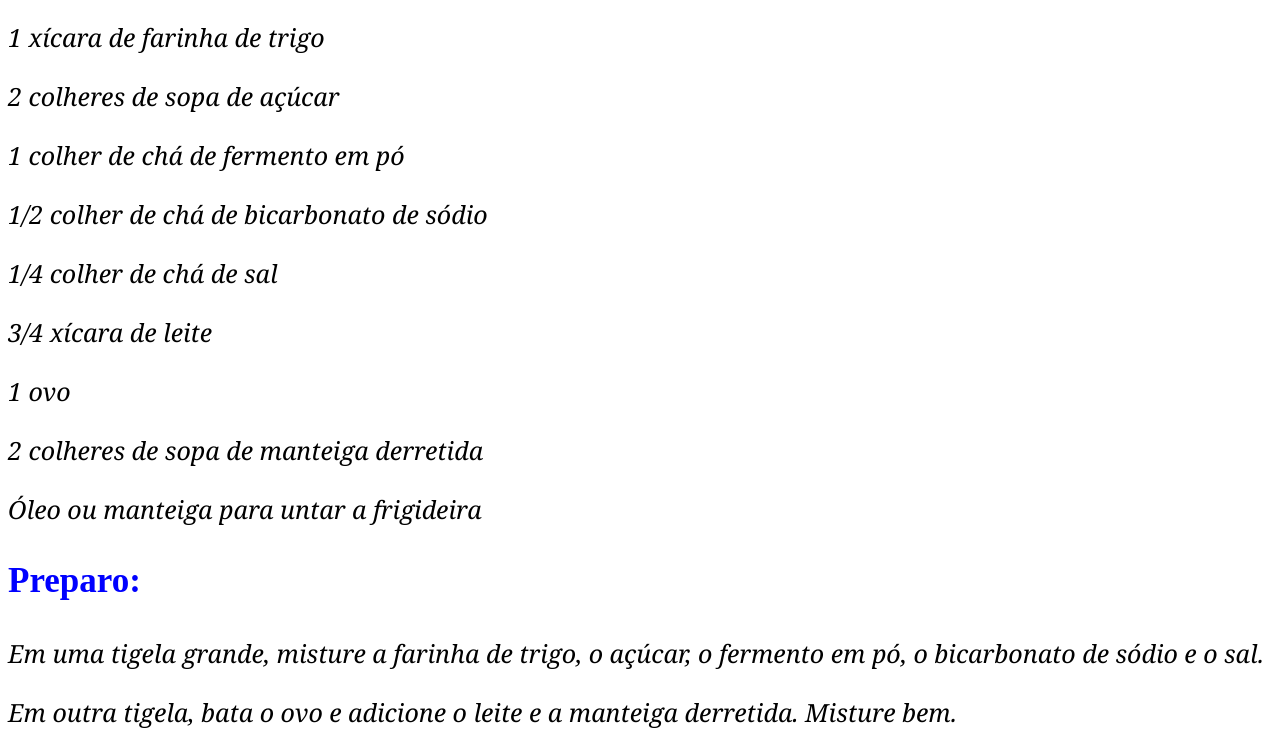
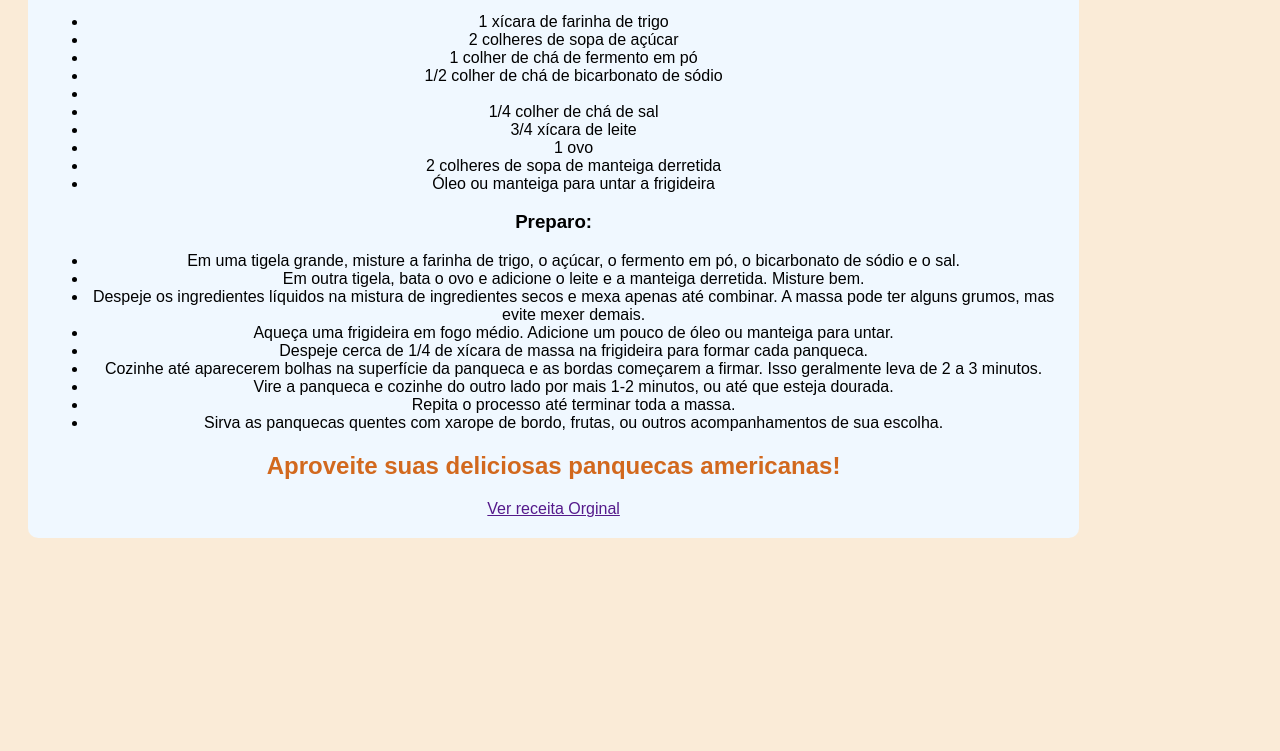
Before and after one commit to LukasPaiva2024/PROJETO-O1, a plain HTML site: page meu-primeiro-site.html in a window 1280 px wide. Shown: the part 331-1082 px from the top of the page. After the commit the page ends 889 px from the top, so only its background shows below. Drawn offline with Linux system fonts and the light colour scheme.

Commit message:
REESTRUTURAÇÃO DO HTML E CRIAÇÃO DO INDEEX

```diff
--- /dev/null
+++ b/index.css
@@ -0,0 +1,15 @@
+body{
+    background-color: antiquewhite;
+    font-family: Arial, Helvetica, sans-serif;
+    color: rgb(0, 0, 0);
+    text-align: center;
+}
+
+.container {
+background-color: aliceblue;
+border: 2px;
+width: 80%;
+margin: 20px;
+padding: 20px;
+border-radius: 10px;
+}
--- a/meu-primeiro-site.html
+++ b/meu-primeiro-site.html
@@ -1,70 +1,62 @@
 <!DOCTYPE html>
 <html lang="pt-p">
+
 <head>
     <meta charset="UTF-8">
     <meta name="viewport" content="width=device-width, initial-scale=1.0">
-    <title>MEU SITE DIA O2/O6/2O25</title> <style>
-        h3 {
-            color: blue;font-size: 35px;
-        }
-        h2 {
-            color: blueviolet; font-size: 45px;
-        }
-        h1 {
-            font-style: oblique;
-            font-family: 'Times New Roman', Times, serif;
-            font-size: 75px;
-        }
-        p {
-            font-family: Georgia, 'Times New Roman', Times, serif;
-            font-style: oblique;
-            font-size: 25px;
-        }
-    </style>
+    <title>MEU SITE DIA O2/O6/2O25</title>
+    <link rel="stylesheet" href="index.css">
+
 </head>
+
 <body>
-<h1 style="color: red;"">Receitas da Káthia</h1>
-<h2>Panquecas Americanas</h2>
-<h3>Ingredientes:</h3>
+    <div class="container">
+        <h1>Receitas da Káthia</h1>
+        <h2>Panquecas Americanas</h2>
+<img src="https://static.vecteezy.com/system/resources/previews/012/986/911/non_2x/pancake-3d-illustration-free-png.png" width="150px" alt="panqueas da kátia">
+        <h3>Ingredientes:</h3>
+        <ul>
+            <li>1 xícara de farinha de trigo</li>
+            <li>2 colheres de sopa de açúcar</li>
+            <li>1 colher de chá de fermento em pó</li>
+            <li>1/2 colher de chá de bicarbonato de sódio<li>
+            <li>1/4 colher de chá de sal</li>
+            <li>3/4 xícara de leite</li>
+            <li>1 ovo</li>
+            <li>2 colheres de sopa de manteiga derretida</li>
+            <li>Óleo ou manteiga para untar a frigideira</li>
+        </ul>
 
-<p>1 xícara de farinha de trigo</p>
 
-<p>2 colheres de sopa de açúcar</p>
+        <h3>Preparo:</h3>
+<ul>
+<li>Em uma tigela grande, misture a farinha de trigo, o açúcar, o fermento em pó, o bicarbonato de sódio e o sal.
+        </li>
 
-<p>1 colher de chá de fermento em pó</p>
+        <li>Em outra tigela, bata o ovo e adicione o leite e a manteiga derretida. Misture bem.</li>
 
-<p>1/2 colher de chá de bicarbonato de sódio</p>
+        <li>Despeje os ingredientes líquidos na mistura de ingredientes secos e mexa apenas até combinar. A massa pode
+            ter alguns grumos, mas evite mexer demais.</li>
 
-<p>1/4 colher de chá de sal</p>
+        <li>Aqueça uma frigideira em fogo médio. Adicione um pouco de óleo ou manteiga para untar.</li>
 
-<p>3/4 xícara de leite</p>
+        <li>Despeje cerca de 1/4 de xícara de massa na frigideira para formar cada panqueca.</li>
 
-<p>1 ovo</p>
+        <li>Cozinhe até aparecerem bolhas na superfície da panqueca e as bordas começarem a firmar. Isso geralmente leva
+            de 2 a 3 minutos.</li>
 
-<p>2 colheres de sopa de manteiga derretida</p>
+        <li>Vire a panqueca e cozinhe do outro lado por mais 1-2 minutos, ou até que esteja dourada.</li>
 
-<p>Óleo ou manteiga para untar a frigideira</p>
+        <li>Repita o processo até terminar toda a massa.</li>
 
-<h3>Preparo:</h3>
+        <li>Sirva as panquecas quentes com xarope de bordo, frutas, ou outros acompanhamentos de sua escolha.</li>
+    </ul>
 
-<p>Em uma tigela grande, misture a farinha de trigo, o açúcar, o fermento em pó, o bicarbonato de sódio e o sal.</p>
 
-<p>Em outra tigela, bata o ovo e adicione o leite e a manteiga derretida. Misture bem.</p>
+        <h2 style=" color: chocolate;">Aproveite suas deliciosas panquecas americanas!</h2>
+        <a href="" target="_blank">Ver receita Orginal</a>
+    </div>
 
-<p>Despeje os ingredientes líquidos na mistura de ingredientes secos e mexa apenas até combinar. A massa pode ter alguns grumos, mas evite mexer demais.</p>
+</body>
 
-<p>Aqueça uma frigideira em fogo médio. Adicione um pouco de óleo ou manteiga para untar.</p>
-
-<p>Despeje cerca de 1/4 de xícara de massa na frigideira para formar cada panqueca.</p>
-
-<p>Cozinhe até aparecerem bolhas na superfície da panqueca e as bordas começarem a firmar. Isso geralmente leva de 2 a 3 minutos.</p>
-
-<p>Vire a panqueca e cozinhe do outro lado por mais 1-2 minutos, ou até que esteja dourada.</p>
-
-<p>Repita o processo até terminar toda a massa.</p>
-
-<p>Sirva as panquecas quentes com xarope de bordo, frutas, ou outros acompanhamentos de sua escolha.</p>
-
-<h2 style="color: chocolate;">Aproveite suas deliciosas panquecas americanas!</h2>
-</body>
 </html>
```
